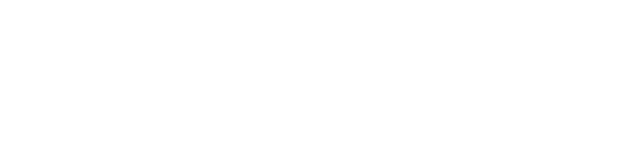
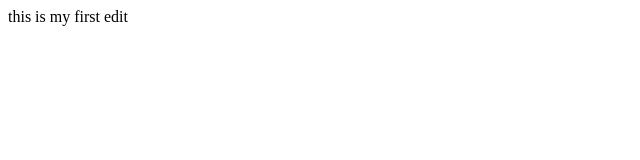
Before and after one commit to iinthisone-dev/Git-Collab, a plain HTML site: page index2.html in a window 1280 px wide. Shown: the whole page, without its empty margins (0-640 px from the left). Drawn offline with Linux system fonts and the light colour scheme.

Commit message:
first edit

```diff
--- a/index2.html
+++ b/index2.html
@@ -6,6 +6,6 @@
     <title>This is neat branch</title>
 </head>
 <body>
-
+    this is my first edit
 </body>
 </html>
```
